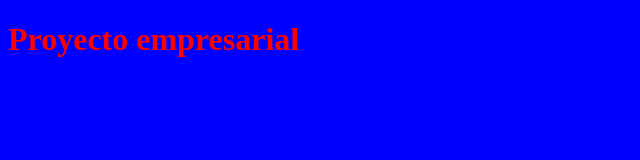
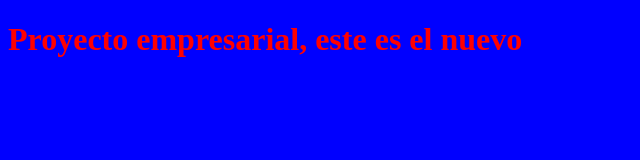
Before and after one commit to OmarJimenez98/CursoGit, a plain HTML site: page index.html in a window 1280 px wide. Shown: the whole page, without its empty margins (0-640 px from the left). Drawn offline with Linux system fonts and the light colour scheme.

Commit message:
parrafo actualizado

```diff
--- a/index.html
+++ b/index.html
@@ -7,6 +7,6 @@
     <link rel="stylesheet" type="text/css" href="./css/estilos.css">
 </head>
 <body>
-    <h1>Proyecto empresarial</h1>
+    <h1>Proyecto empresarial, este es el nuevo</h1>
 </body>
 </html>
```
